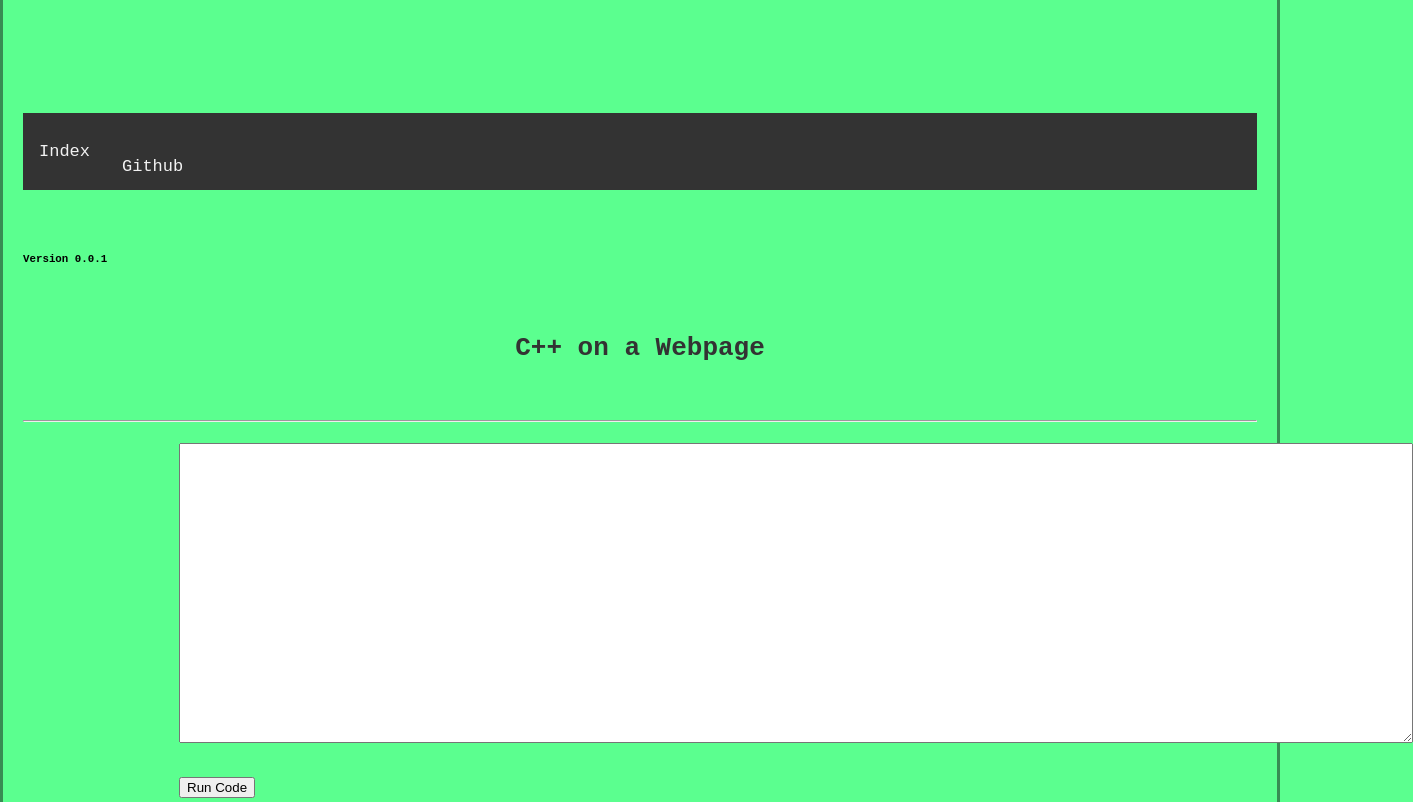
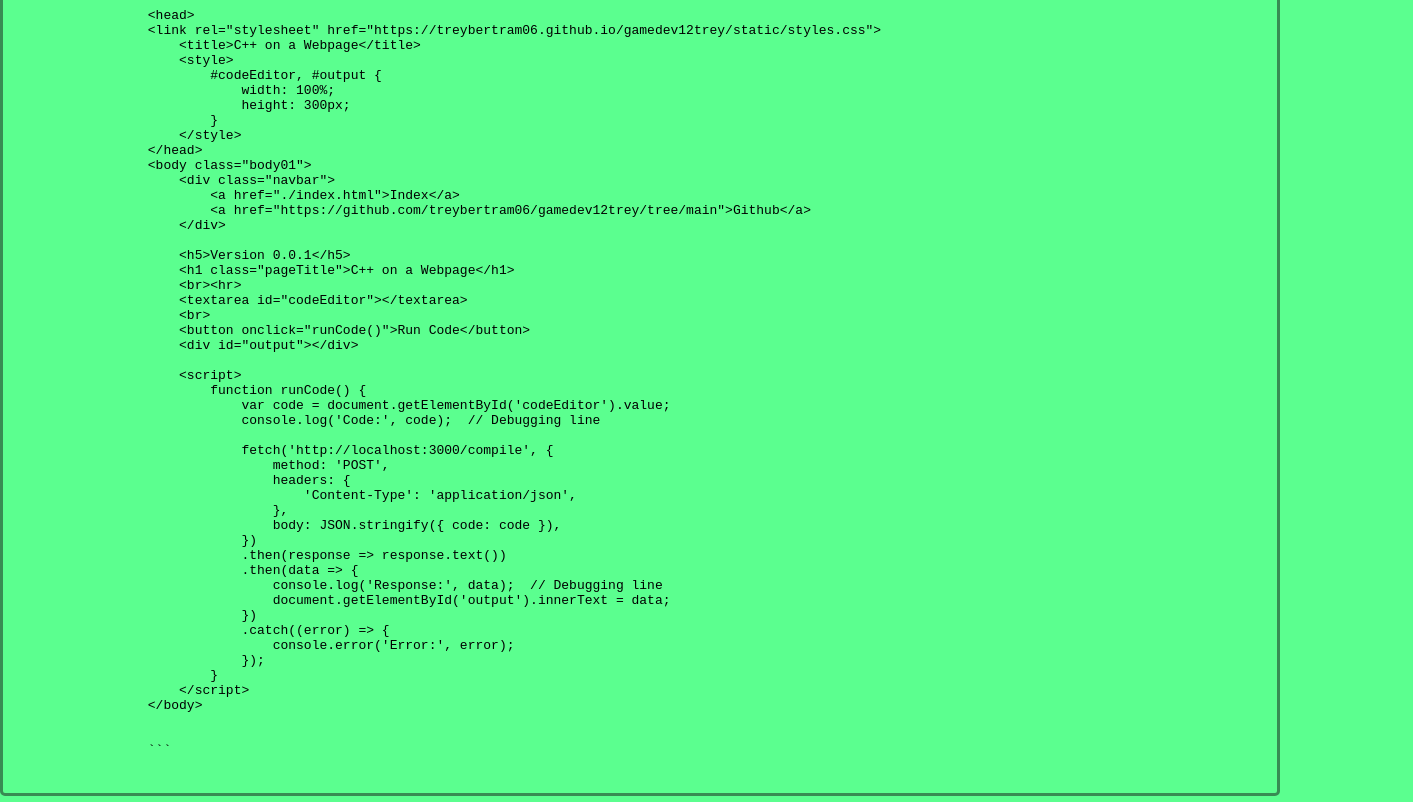
Before and after one commit to treybertram06/gamedev12trey, a plain HTML site: page public/cppOnAWebpage.html in a window 1280 px wide. Shown: the part 760-1562 px from the top of the page, 1413 px wide, since content can reach past the window. Drawn offline with Linux system fonts and the light colour scheme.

Commit message:
edit cppOnAWebpage.html

````diff
--- a/public/cppOnAWebpage.html
+++ b/public/cppOnAWebpage.html
@@ -54,32 +54,32 @@
 
             ``` index.html
             <code>
-            <html>
-                <head>
-                    <link rel="stylesheet" href="https://treybertram06.github.io/gamedev12trey/static/styles.css">
-                    <title>C++ on a Webpage</title>
-                    <style>
+
+                &lt;head&gt;
+                &lt;link rel="stylesheet" href="https://treybertram06.github.io/gamedev12trey/static/styles.css"&gt;
+                    &lt;title&gt;C++ on a Webpage&lt;/title&gt;
+                    &lt;style&gt;
                         #codeEditor, #output {
                             width: 100%;
                             height: 300px;
                         }
-                    </style>
-                </head>
-                <body class="body01">
-                    <div class="navbar">
-                        <a href="./index.html">Index</a>
-                        <a href="https://github.com/treybertram06/gamedev12trey/tree/main">Github</a>
-                    </div>
+                    &lt;/style&gt;
+                &lt;/head&gt;
+                &lt;body class="body01"&gt;
+                    &lt;div class="navbar"&gt;
+                        &lt;a href="./index.html"&gt;Index&lt/a&gt;
+                        &lt;a href="https://github.com/treybertram06/gamedev12trey/tree/main"&gt;Github&lt;/a&gt;
+                    &lt;/div&gt;
 
-                    <h5>Version 0.0.1</h5>
-                    <h1 class="pageTitle">C++ on a Webpage</h1>
-                    <br><hr>
-                    <textarea id="codeEditor"></textarea>
-                    <br>
-                    <button onclick="runCode()">Run Code</button>
-                    <div id="output"></div>
+                    &lt;h5&gt;Version 0.0.1&lt/h5&gt;
+                    &lt;h1 class="pageTitle"&gt;C++ on a Webpage&lt;/h1&gt;
+                    &lt;br&gt;&lt;hr&gt;
+                    &lt;textarea id="codeEditor"&gt;&lt;/textarea&gt;
+                    &lt;br&gt;
+                    &lt;button onclick="runCode()"&gt;Run Code&lt;/button&gt;
+                    &lt;div id="output"&gt;&lt;/div&gt;
 
-                    <script>
+                    &lt;script&gt;
                         function runCode() {
                             var code = document.getElementById('codeEditor').value;
                             console.log('Code:', code);  // Debugging line
@@ -91,18 +91,18 @@
                                 },
                                 body: JSON.stringify({ code: code }),
                             })
-                            .then(response => response.text())
-                            .then(data => {
+                            .then(response =&gt; response.text())
+                            .then(data =&gt; {
                                 console.log('Response:', data);  // Debugging line
                                 document.getElementById('output').innerText = data;
                             })
-                            .catch((error) => {
+                            .catch((error) =&gt; {
                                 console.error('Error:', error);
                             });
                         }
-                    </script>
-                </body>
-            </html>
+                    &lt;/script&gt;
+                &lt;/body&gt;
+
         </code>
                 ```
         </pre>
````
